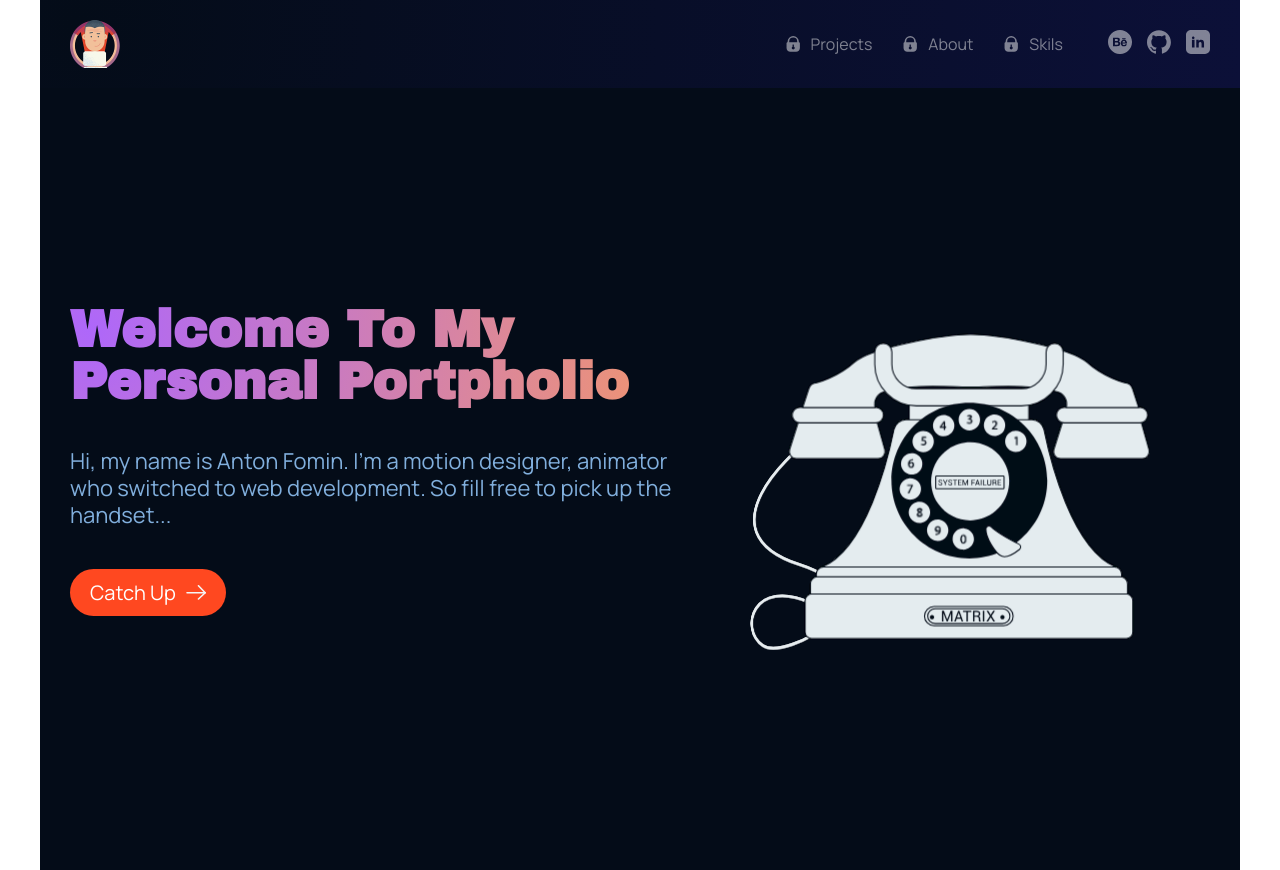
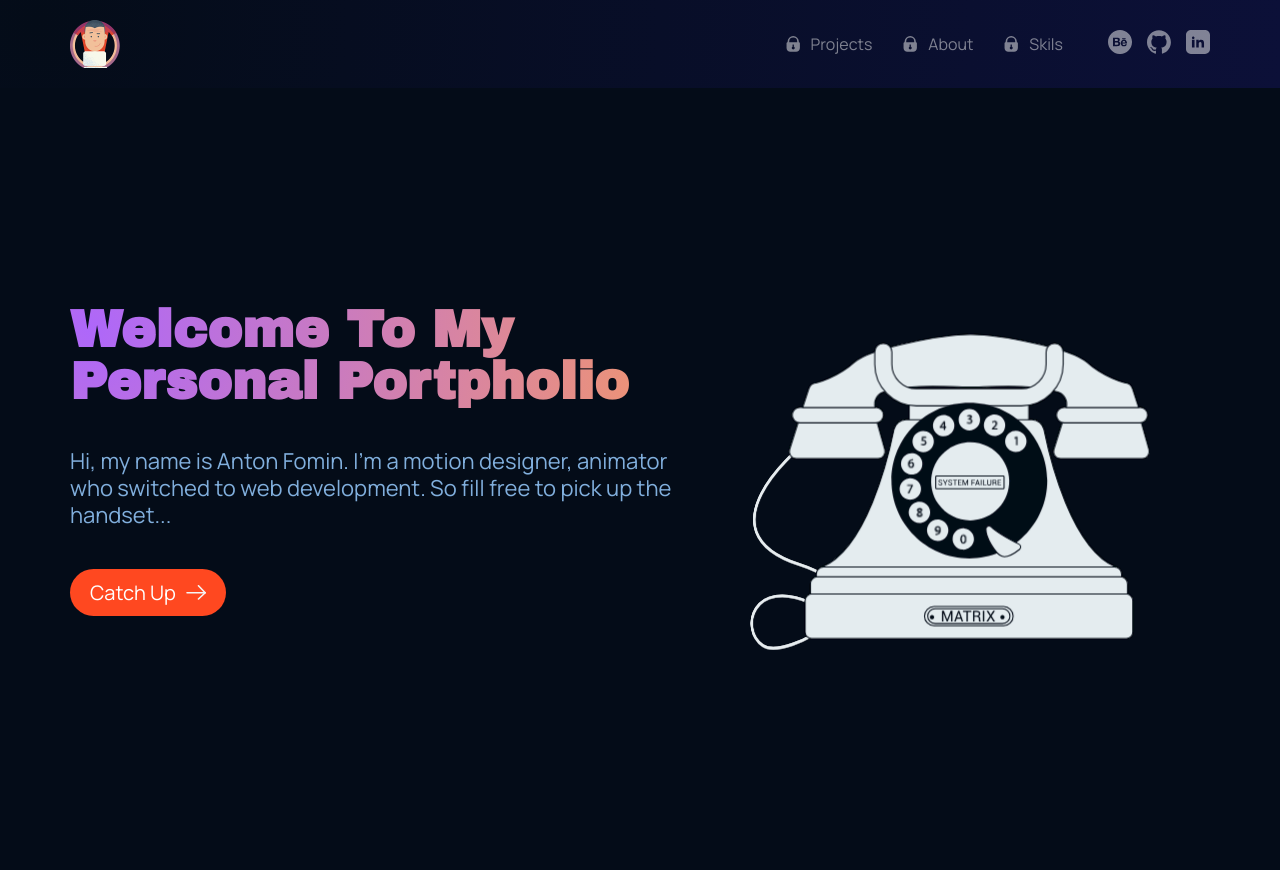
Before and after one commit to antonio63963/personal_portfolio, a React (Create React App) app: page / in a window 1280 px wide. Built offline with nearby package versions, Linux system fonts and the light colour scheme.

Commit message:
full screen bg and header

```diff
--- a/src/components/Header/Header.module.css
+++ b/src/components/Header/Header.module.css
@@ -2,18 +2,25 @@
   position: fixed;
   z-index: 100;
   top: 0;
-  width: calc(100%-40px);
-  max-width: var(--maxWidth);
   /* background-color: #212121; */
-  padding: 20px 30px;
   width: 100%;
   display: flex;
-  justify-content: space-between;
+  justify-content: center;
   align-items: center;
 
   /* -webkit-box-shadow: 0px -5px 17px 0px rgba(250, 250, 250, 0.3);
   -moz-box-shadow: 0px -5px 17px 0px rgba(250, 250, 250, 0.3);
   box-shadow: 0px -5px 17px 0px rgba(250, 250, 250, 0.3); */
+}
+.contentSize {
+  padding: 20px 30px;
+  display: flex;
+  justify-content: space-between;
+  align-items: center;
+  /* width: calc(100%-40px); */
+  width: 100%;
+  max-width: var(--maxWidth);
+
 }
 .headerImg {
   width: 50px;
@@ -59,7 +66,7 @@
 
 }
 @media screen and (max-width: 715px) {
- .header {
+ .contentSize {
   padding: 15px;
  }
 }
@@ -70,7 +77,7 @@
   .headerImg {
     width: 35px;
   }
-  .header {
+  .contentSize {
     padding: 10px;
   }
   .burger {
--- a/src/components/Header/Header.tsx
+++ b/src/components/Header/Header.tsx
@@ -25,6 +25,7 @@ const Header: FC<THeader> = ({
 
   return (
     <header className={cn(styles.header, "gradientBg")}>
+      <div className={cn(styles.contentSize)}>
         <img className={cn(styles.headerImg)} src={logo} alt="logo" />
 
         <div className={cn(styles.burger)} onClick={() => setIsActive(!isActive)}>
@@ -51,6 +52,7 @@ const Header: FC<THeader> = ({
           scrollToPortfolio={scrollToPortfolio}
           scrollToAbout={scrollToAbout}
         />
+      </div>
     </header>
   );
 };
--- a/src/index.css
+++ b/src/index.css
@@ -26,6 +26,7 @@ body {
   flex-direction: column;
   align-items: center;
   font-family: "Manrope", sans-serif;
+  background-color: var(--bgColor);
 }
 h1, h2, h3, h4, h5, h6 {
   font-family: "Archivo Black", sans-serif;
```
Lines whose indentation alone changed are shown as unchanged.
